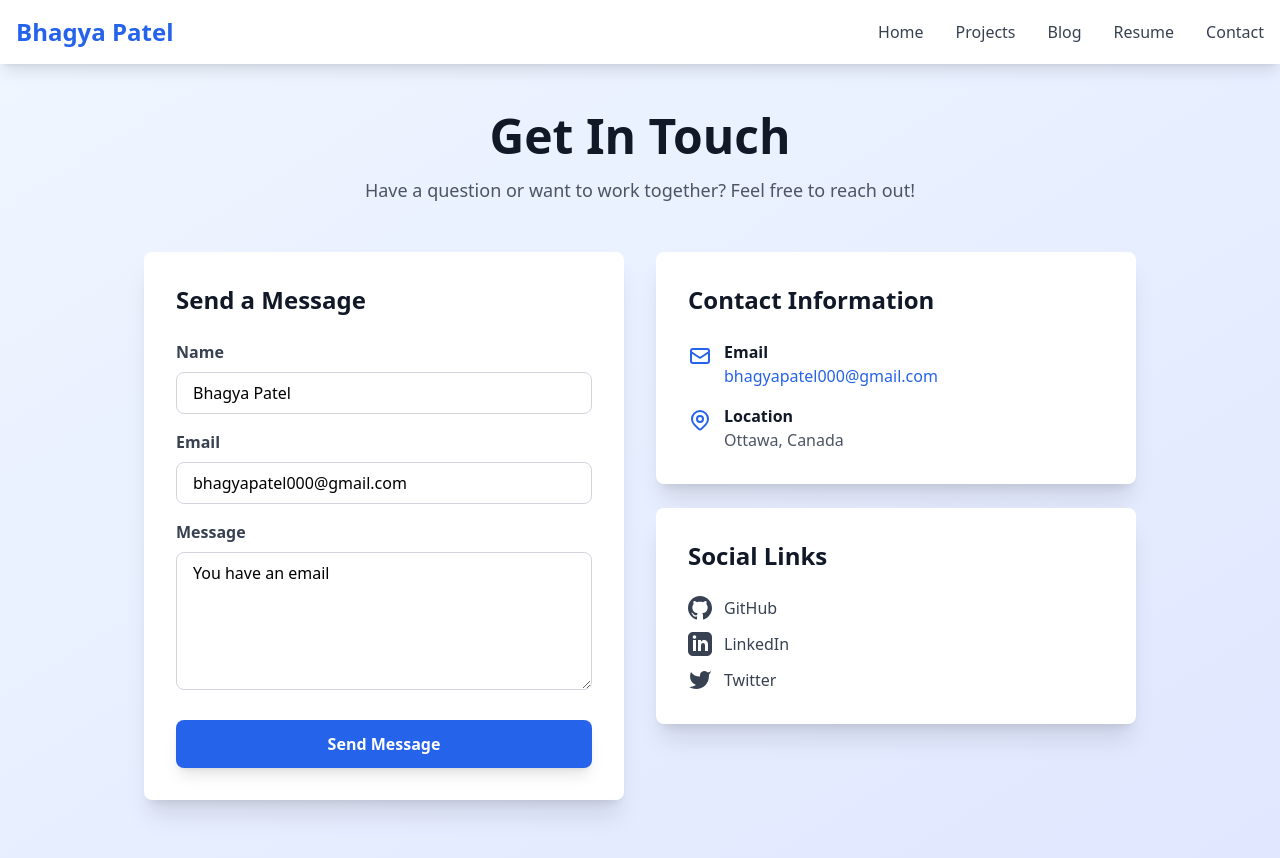
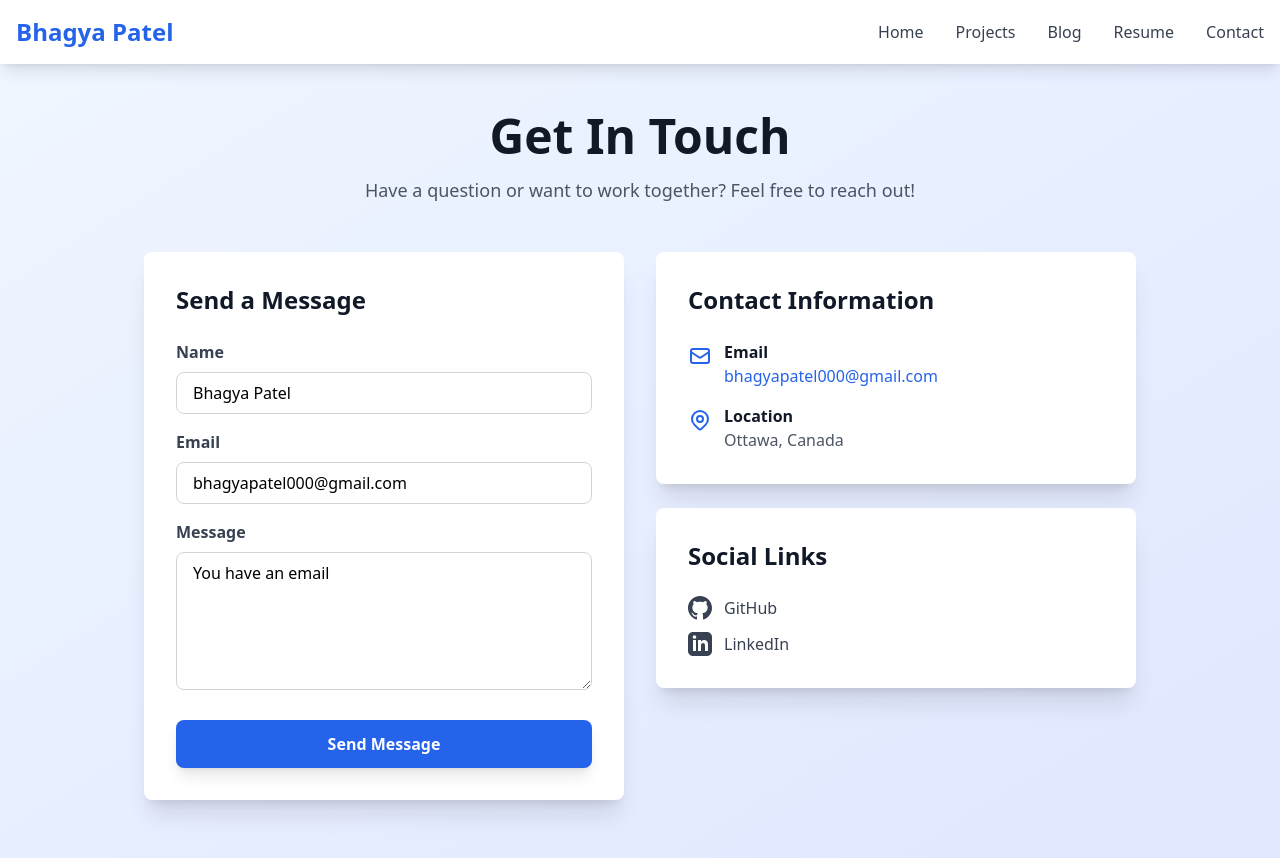
Before and after one commit to BhagyaP27/my-portfolio, a React (Create React App) app: page /contact in a window 1280 px wide. Shown: the top 858 px of the page. Built offline with nearby package versions, Linux system fonts and the light colour scheme.

Commit message:
corrected minor details regarding contact information

```diff
--- a/src/components/Contact.js
+++ b/src/components/Contact.js
@@ -164,17 +164,7 @@ function Contact() {
                   LinkedIn
                 </a>
 
-                <a
-                  href="https://twitter.com/yourusername"
-                  target="_blank"
-                  rel="noopener noreferrer"
-                  className="flex items-center text-gray-700 hover:text-blue-600 transition"
-                >
-                  <svg className="w-6 h-6 mr-3" fill="currentColor" viewBox="0 0 24 24">
-                    <path d="M23 3a10.9 10.9 0 01-3.14 1.53 4.48 4.48 0 00-7.86 3v1A10.66 10.66 0 013 4s-4 9 5 13a11.64 11.64 0 01-7 2c9 5 20 0 20-11.5a4.5 4.5 0 00-.08-.83A7.72 7.72 0 0023 3z"/>
-                  </svg>
-                  Twitter
-                </a>
+
               </div>
             </div>
           </div>
```
